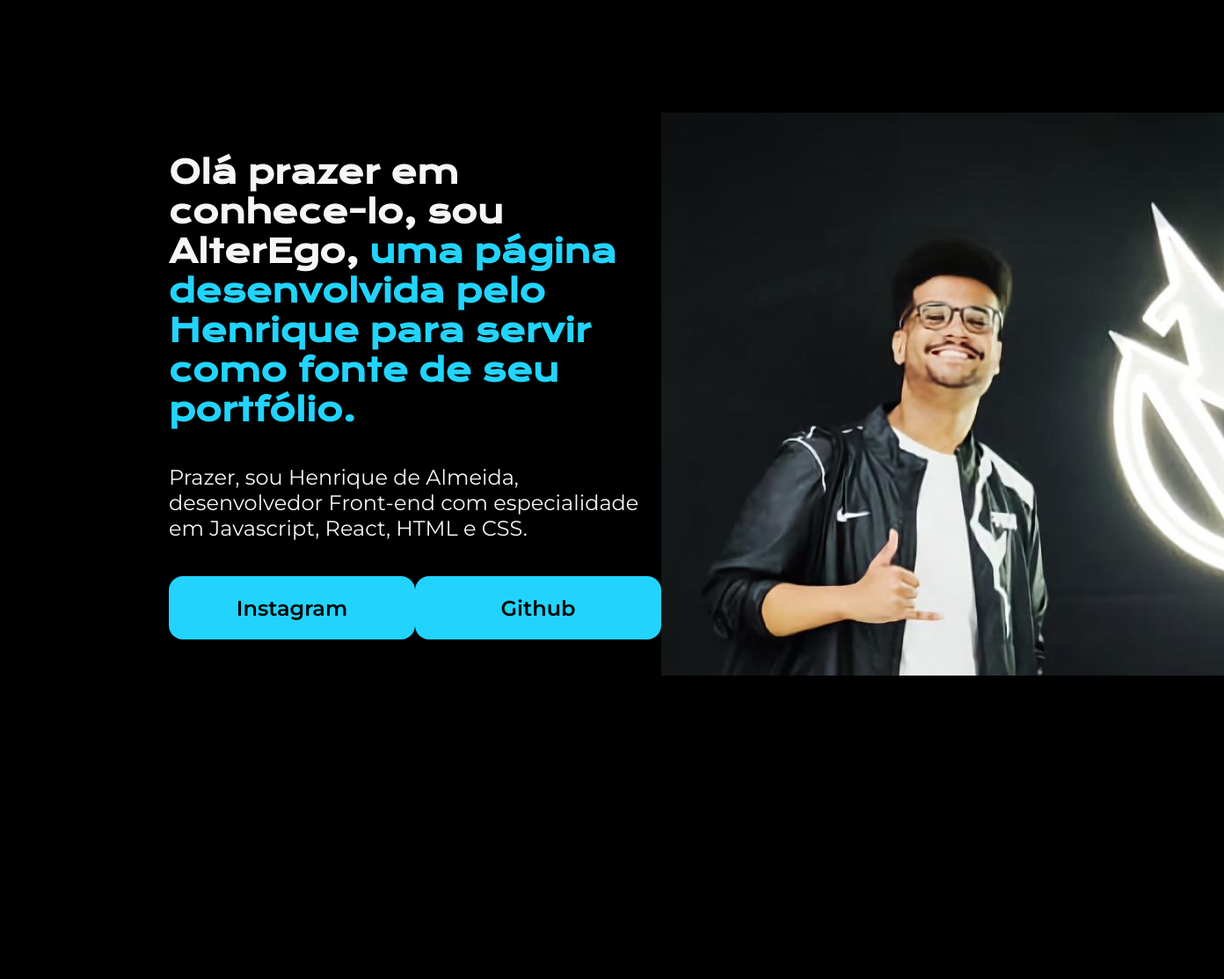
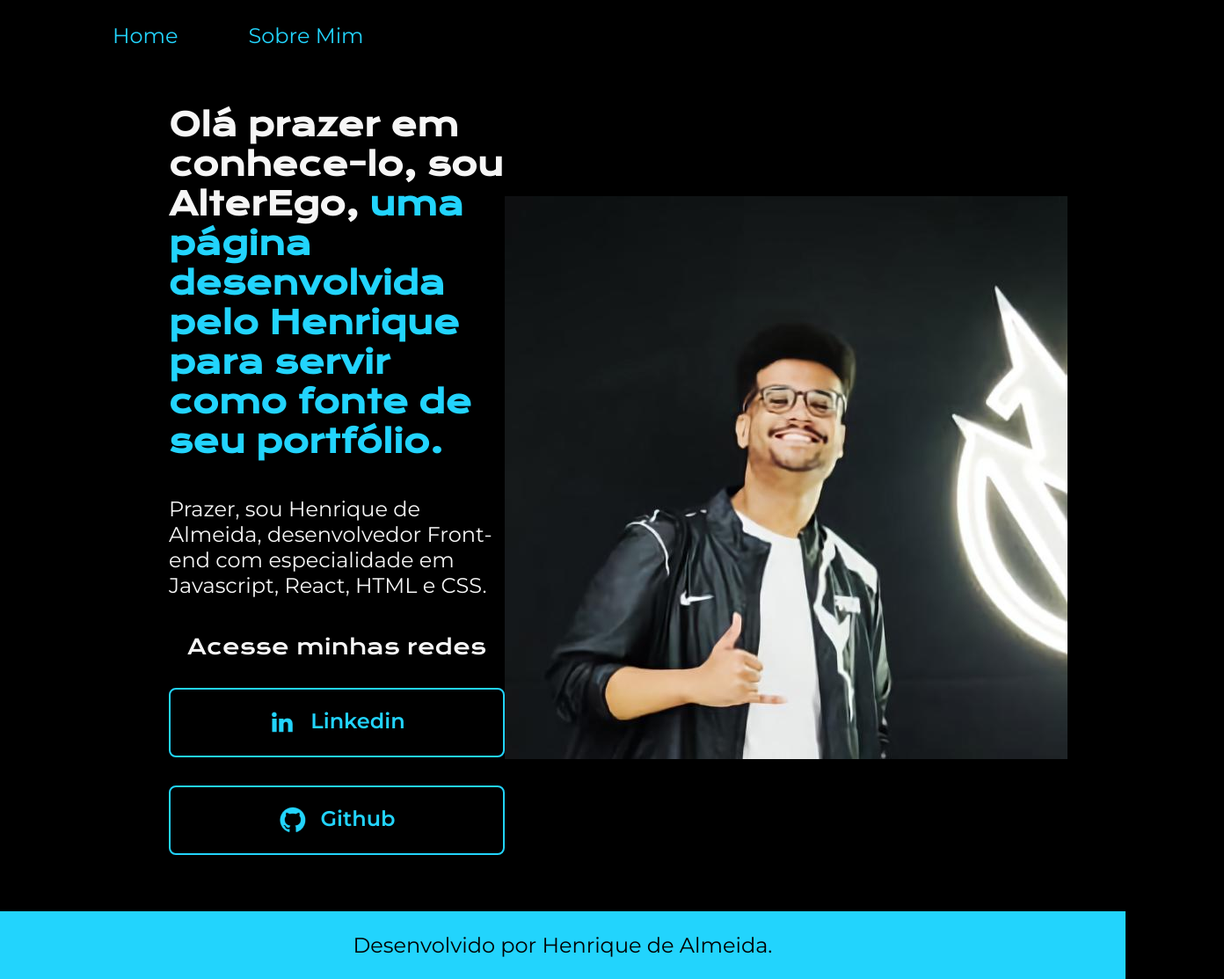
Before and after one commit to Henryqtt/MyPortfolio, a plain HTML site: page index.html in a window 1280 px wide. Shown: the whole page at 88% size, 1392 px wide, since content can reach past the window. Before the commit the page ends 928 px from the top, so only its background shows below. Drawn offline with nearby package versions, Linux system fonts and the light colour scheme.

Commit message:
muitas_mudanças

```diff
--- a/index.html
+++ b/index.html
@@ -5,24 +5,36 @@
     <meta http-equiv="X-UA-Compatible" content="IE=edge">
     <meta name="viewport" content="width=device-width, initial-scale=1.0">
     <title>Alter Ego</title>
-    <link rel="stylesheet" href="style.css">
+    <link rel="stylesheet" href="./styles/style.css">
 </head>
 <body>
-    <header></header>
+    <header class="cabecalho">
+        <nav class="cabecalho__menu">
+            <a class="cabecalho__menu__link" href="index.html"> Home </a>
+            <a class="cabecalho__menu__link" href="about.html"> Sobre Mim </a>
+        </nav>
+    </header>
     <main class="apresentacao">
         <section class="apresentacao__conteudo">
                 <h1 class="apresentacao__conteudo__titulo">Olá prazer em conhece-lo, sou AlterEgo, <strong class="titulo-destaque"> uma página desenvolvida pelo Henrique para servir como fonte de seu portfólio. </strong> </h1>
                 <p class="apresentacao__conteudo__paragrafo">Prazer, sou Henrique de Almeida, desenvolvedor Front-end com especialidade em Javascript, React, HTML e CSS. </p>
             <div class="apresentacao__links">
-                <a class="apresentacao__links_links" href="https://www.instagram.com/henryq.png/"> Instagram </a>
-                <a class="apresentacao__links_links" href="https://github.com/Henryqtt"> Github </a>
+                <h2 class="apresentacao__links__subtitulo">Acesse minhas redes</h2>
+                <a class="apresentacao__links_links" href="https://www.instagram.com/henryq.png/" target = "_blank">
+                    <img src="./assets/Logo linkedin.png" alt="LinkedinIcon">
+                    Linkedin </a>
+                <a class="apresentacao__links_links" href="https://github.com/Henryqtt" target = "_blank">
+                    <img src="./assets/Logo Github.png" alt="GithubIcon">
+                    Github </a>
             </div>
         </section>
         <section>
-            <img src="arquivos_do_projeto/Eu.jpg" alt="Minha Foto">
+            <img src="./assets/Eu.jpg" alt="Minha Foto">
         </section>
     </main>
-    <footer></footer>
+    <footer class="rodape">
+        <p> Desenvolvido por Henrique de Almeida.</p>
+    </footer>
 
 
 </body>
--- a/style.css
+++ /dev/null
@@ -1,60 +0,0 @@
-@import url('https://fonts.googleapis.com/css2?family=Krona+One&family=Montserrat:wght@400;600&display=swap');
-
-* {
-    margin: 0;
-    padding: 0;
-}
-body {
-    height: 100vh;
-    box-sizing: border-box;
-    background-color: #000000;
-    color: #F6F6F6;
-}
-.titulo-destaque {
-    color: #22D4FD
-}
-
-.apresentacao{
-    margin: 10% 15%;
-    display: flex;
-   /* flex-direction: column; */
-   align-items: center;
-   justify-content: space-between;
-
-}
-
-.apresentacao__conteudo{
-    width: 615px;
-    display: flex;
-    flex-direction: column;
-    gap: 40px;
-}
-
-.apresentacao__conteudo__titulo{
-    font-size: 36px;
-    font-family: 'Krona One', sans-serif ;
-}
-
-.apresentacao__conteudo__paragrafo{
-    font-size: 24px;
-    font-family: 'Montserrat', sans-serif;
-}
-
-.apresentacao__links{
-    display: flex;
-    justify-content: space-between;
-}
-
-.apresentacao__links_links{
-    background-color: #22D4FD;
-    width: 280px;
-
-    text-align: center;
-    border-radius: 16px;
-    font-size: 24px;
-    font-family: 'Montserrat', sans-serif;
-    font-weight: 600;
-    padding: 21.5px 0px;
-    text-decoration: 0;
-    color:#000000
-}
--- /dev/null
+++ b/styles/style.css
@@ -0,0 +1,108 @@
+@import url('https://fonts.googleapis.com/css2?family=Krona+One&family=Montserrat:wght@400;600&display=swap');
+
+* {
+    margin: 0;
+    padding: 0;
+}
+body {
+    /*height: 100vh;*/
+    box-sizing: border-box;
+    background-color: #000000;
+    color: #F6F6F6;
+}
+
+.cabecalho{ padding: 2% 0% 0% 10%;}
+
+.cabecalho__menu{
+    display: flex;
+    gap: 80px;
+}
+
+.cabecalho__menu__link {
+
+    font-family: 'Montserrat',sans-serif;
+    font-size: 24px;
+    font-weight: 400;
+    color: #22D4FD;
+    text-decoration: none;
+
+}
+
+
+
+.apresentacao{
+    padding: 5% 15%;
+    display: flex;
+   /* flex-direction: column; */
+   align-items: center;
+   justify-content: space-between;
+
+}
+
+.apresentacao__conteudo{
+    width: 615px;
+    display: flex;
+    flex-direction: column;
+    gap: 40px;
+}
+
+.apresentacao__conteudo__titulo{
+    font-size: 36px;
+    font-family: 'Krona One', sans-serif ;
+}
+
+
+.titulo-destaque {
+    color: #22D4FD
+}
+
+.apresentacao__conteudo__paragrafo{
+    font-size: 24px;
+    font-family: 'Montserrat', sans-serif;
+}
+
+.apresentacao__links{
+    display: flex;
+    flex-direction: column;
+    align-items: center;
+    justify-content: space-between;
+    gap:32px
+}
+
+.apresentacao__links_links{
+    /* background-color: #22D4FD; */
+    display: flex;
+    justify-content: center;
+    gap:16px;
+    width: 378px;
+    text-align: center;
+    border-radius: 8px;
+    border: 2px solid #22D4FD;
+    font-size: 24px;
+    font-family: 'Montserrat', sans-serif;
+    font-weight: 600;
+    padding: 21.5px 0px;
+    text-decoration: 0;
+    color:#22D4FD;
+
+}
+.apresentacao__links_links:hover{
+    background-color: #272727;
+    /*padding: 4.5%;*/
+}
+
+.apresentacao__links__subtitulo{
+    font-family: "Krona One", sans-serif;
+    font-weight: 400;
+    font-size: 24px;
+}
+
+.rodape{
+    padding: 24px;
+    color:#000000;
+    background-color: #22D4FD;
+    text-align: center;
+    font-family: "Montserrat", sans-serif;
+    font-size: 24px;
+    font-weight: 400;
+}
```
Also changed, not shown: about.html (added, +21 -0 lines), arquivos_do_projeto/html.png (deleted), assets/Eu.jpg (renamed from arquivos_do_projeto/Eu.jpg), assets/Logo Github.png (added), assets/Logo linkedin.png (added).
